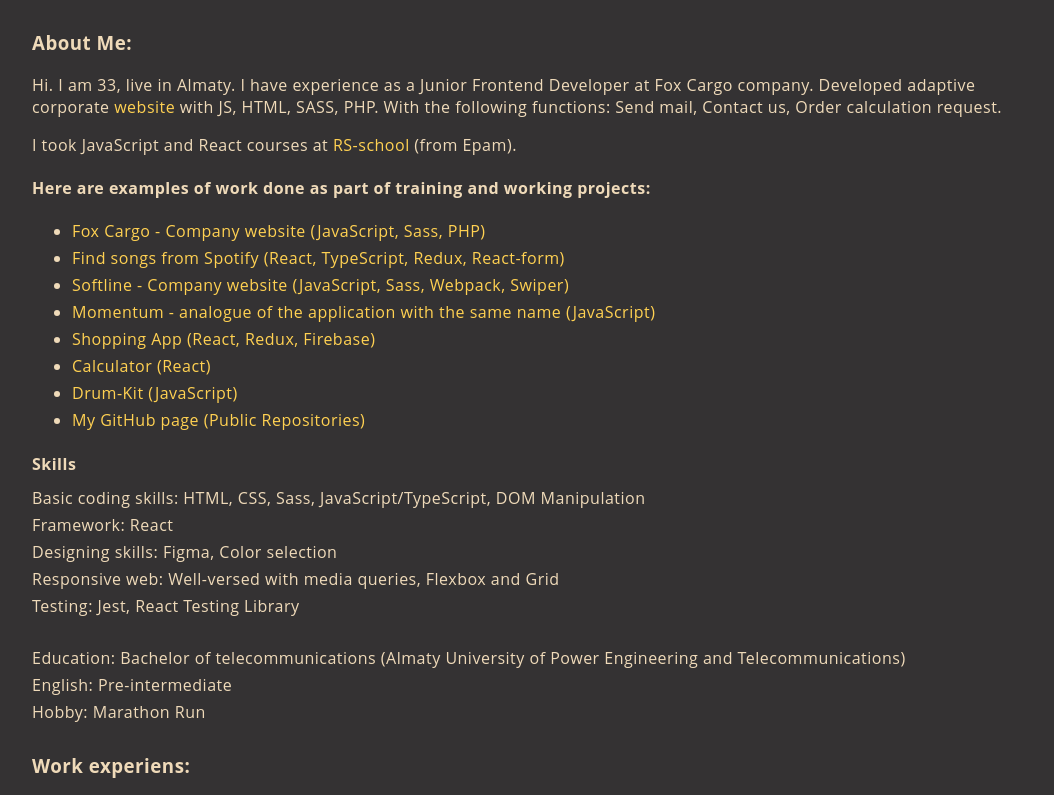
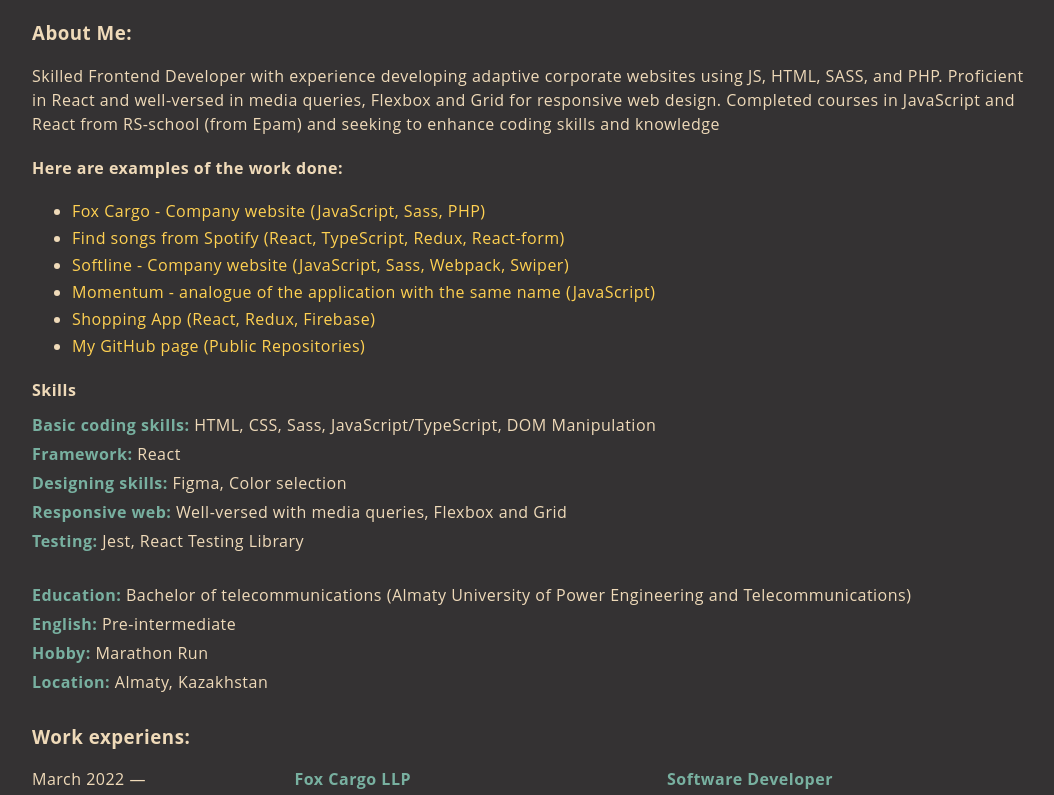
Before and after one commit to KanatJuzbayev/cv-react, a React (Create React App) app: page / in a window 1280 px wide. Shown: the part 425-1220 px from the top of the page, without its empty margins (108-1162 px from the left). Built offline with nearby package versions, Linux system fonts and the light colour scheme.

Commit message:
feat: change about me text and skills styles

```diff
--- a/src/App.tsx
+++ b/src/App.tsx
@@ -31,28 +31,13 @@
         <section className="about-me">
           <h3>About Me:</h3>
           <p>
-            Hi. I am {getAge('1989-04-26')}, live in Аlmaty. I have experience as a Junior Frontend
-            Developer at Fox Cargo company. Developed adaptive corporate{' '}
-            <a
-              href="https://foxcargo.netlify.app/"
-              className="link"
-              target="_blank"
-              rel="noreferrer"
-            >
-              website
-            </a>{' '}
-            with JS, HTML, SASS, PHP. With the following functions: Send mail, Contact us, Order
-            calculation request.
-          </p>
-          <p>
-            I took JavaScript and React courses at{' '}
-            <a href="https://rs.school/" className="link" target="_blank" rel="noreferrer">
-              RS-school
-            </a>{' '}
-            (from Epam).
+            Skilled Frontend Developer with experience developing adaptive corporate websites using
+            JS, HTML, SASS, and PHP. Proficient in React and well-versed in media queries, Flexbox
+            and Grid for responsive web design. Completed courses in JavaScript and React from
+            RS-school (from Epam) and seeking to enhance coding skills and knowledge
           </p>
 
-          <h4>Here are examples of work done as part of training and working projects:</h4>
+          <h4>Here are examples of the work done:</h4>
           <ul className="list projects_list">
             {projects.map((project, i) => {
               return <Project project={project} key={i} />;
@@ -62,21 +47,41 @@
           <div className="skills">
             <h4 className="skills-title">Skills</h4>
             <div className="list skills_list">
-              <p>Basic coding skills: HTML, CSS, Sass, JavaScript/TypeScript, DOM Manipulation</p>
-              <p>Framework: React</p>
-              <p>Designing skills: Figma, Color selection</p>
-              <p>Responsive web: Well-versed with media queries, Flexbox and Grid</p>
-              <p>Testing: Jest, React Testing Library</p>
+              <p>
+                <span className="summary">Basic coding skills:</span> HTML, CSS, Sass,
+                JavaScript/TypeScript, DOM Manipulation
+              </p>
+              <span className="summary"></span>
+              <p>
+                <span className="summary">Framework:</span> React
+              </p>
+              <p>
+                <span className="summary">Designing skills:</span> Figma, Color selection
+              </p>
+              <p>
+                <span className="summary">Responsive web:</span> Well-versed with media queries,
+                Flexbox and Grid
+              </p>
+              <p>
+                <span className="summary">Testing:</span> Jest, React Testing Library
+              </p>
             </div>
           </div>
 
           <div className="list additional_info">
             <p>
-              Education: Bachelor of telecommunications (Almaty University of Power Engineering and
-              Telecommunications)
+              <span className="summary">Education:</span> Bachelor of telecommunications (Almaty
+              University of Power Engineering and Telecommunications)
             </p>
-            <p>English: Pre-intermediate</p>
-            <p>Hobby: Marathon Run</p>
+            <p>
+              <span className="summary">English:</span> Pre-intermediate
+            </p>
+            <p>
+              <span className="summary">Hobby:</span> Marathon Run
+            </p>
+            <p>
+              <span className="summary">Location:</span> Almaty, Kazakhstan
+            </p>
           </div>
         </section>
 
--- a/src/components/experiens/experiens.json
+++ b/src/components/experiens/experiens.json
@@ -2,7 +2,7 @@
   {
     "placeTittle": "Fox Cargo LLP",
     "placeText": "Transportation, Railway logistic",
-    "positionTittle": "Junior Frontend Developer",
+    "positionTittle": "Software Developer",
     "positionText": "Сorporate website maintenance. Processing of requests for freight calculations",
     "workPeriod": "March 2022 — currently"
   },
--- a/src/components/project/projects.json
+++ b/src/components/project/projects.json
@@ -25,16 +25,6 @@
     "usedTechnology": "React, Redux, Firebase"
   },
   {
-    "name": "Calculator",
-    "link": "https://kajuz-calculator.netlify.app/",
-    "usedTechnology": "React"
-  },
-  {
-    "name": "Drum-Kit",
-    "link": "https://kanatjuzbayev-drum-kit.netlify.app/",
-    "usedTechnology": "JavaScript"
-  },
-  {
     "name": "My GitHub page",
     "link": "https://github.com/KanatJuzbayev",
     "usedTechnology": "Public Repositories"
--- a/src/index.css
+++ b/src/index.css
@@ -90,3 +90,12 @@
 .address {
   margin-bottom: 40px;
 }
+
+p {
+  line-height: 24px;
+}
+
+.summary {
+  color: #78b0a0;
+  font-weight: bold;
+}
```
